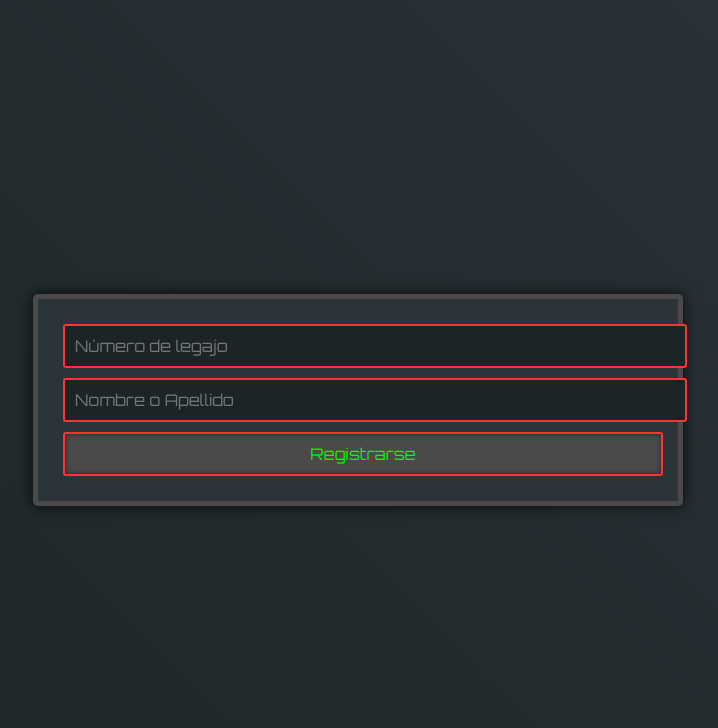
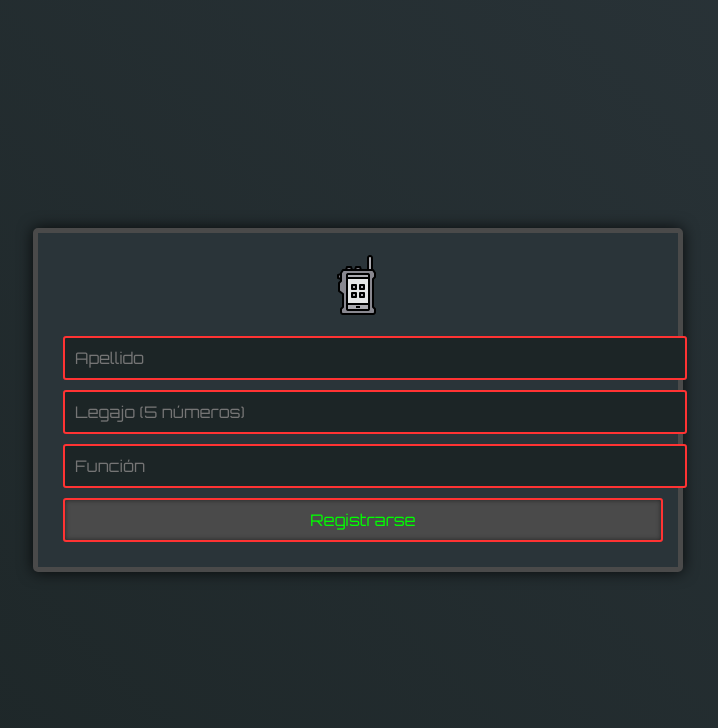
Before and after one commit to Ssteier2016/HANDLEPHONE, a FastAPI app: page / in a window 1280 px wide. Shown: the top 728 px of the page, without its empty margins (282-1000 px from the left). Run offline with FastAPI, Linux system fonts and the light colour scheme.

Commit message:
Update index.html

```diff
--- a/templates/index.html
+++ b/templates/index.html
@@ -6,21 +6,22 @@
     <title>HANDLEPHONE - Comunicación Aeronáutica</title>
     <link rel="stylesheet" href="/templates/style.css">
     <link rel="stylesheet" href="https://unpkg.com/leaflet@1.9.4/dist/leaflet.css" />
-    <link rel="icon" href="/templates/walkie-talkie.png" type="image/png"> <!-- Favicon -->
-    <link href="https://fonts.googleapis.com/css2?family=Orbitron:wght@400;700&display=swap" rel="stylesheet"> <!-- Fuente Orbitron -->
-    <link rel="manifest" href="/templates/manifest.json"> <!-- Vincular manifest.json -->
+    <link rel="icon" href="/templates/walkie-talkie.png" type="image/png">
+    <link href="https://fonts.googleapis.com/css2?family=Orbitron:wght@400;700&display=swap" rel="stylesheet">
+    <link rel="manifest" href="/templates/manifest.json">
 </head>
 <body>
     <div id="register">
-        <input id="legajo" placeholder="Número de legajo" type="number">
-        <input id="name" placeholder="Nombre o Apellido">
+        <img src="/templates/logo.png" alt="HANDLEPHONE Logo" class="logo">
+        <input id="name" placeholder="Apellido">
+        <input id="legajo" placeholder="Legajo (5 números)" type="number" maxlength="5">
+        <input id="function" placeholder="Función">
         <button onclick="register()">Registrarse</button>
     </div>
 
     <div id="main">
-        <img src="/templates/logo.png" alt="HANDLEPHONE Logo" class="logo"> <!-- Logo -->
+        <img src="/templates/logo.png" alt="HANDLEPHONE Logo" class="logo">
         <h2>Comunicación Aeronáutica</h2>
-        <div id="map"></div>
         <div id="flights-window">
             <h3>Datos de Vuelos</h3>
             <div id="message-list"></div>
@@ -31,9 +32,16 @@
         </div>
         <button id="talk" onclick="toggleTalk()">Hablar</button>
         <button id="mute" onclick="toggleMute()">Mutear</button>
+        <button id="radar" onclick="showRadar()">Ver Radar</button>
         <button id="history" onclick="showHistory()">Historial</button>
         <button id="logout-btn" onclick="logout()">Cerrar Sesión</button>
         <div id="users">Usuarios conectados: 0</div>
+    </div>
+
+    <div id="radar-screen" style="display: none;">
+        <button onclick="backToMainFromRadar()">Volver</button>
+        <h2>Radar</h2>
+        <div id="map"></div>
     </div>
 
     <div id="history-screen">
@@ -44,7 +52,6 @@
 
     <script src="https://unpkg.com/leaflet@1.9.4/dist/leaflet.js"></script>
     <script src="/templates/script.js"></script>
-    <!-- Registrar el Service Worker -->
     <script>
         if ('serviceWorker' in navigator) {
             navigator.serviceWorker.register('/templates/sw.js')
```
